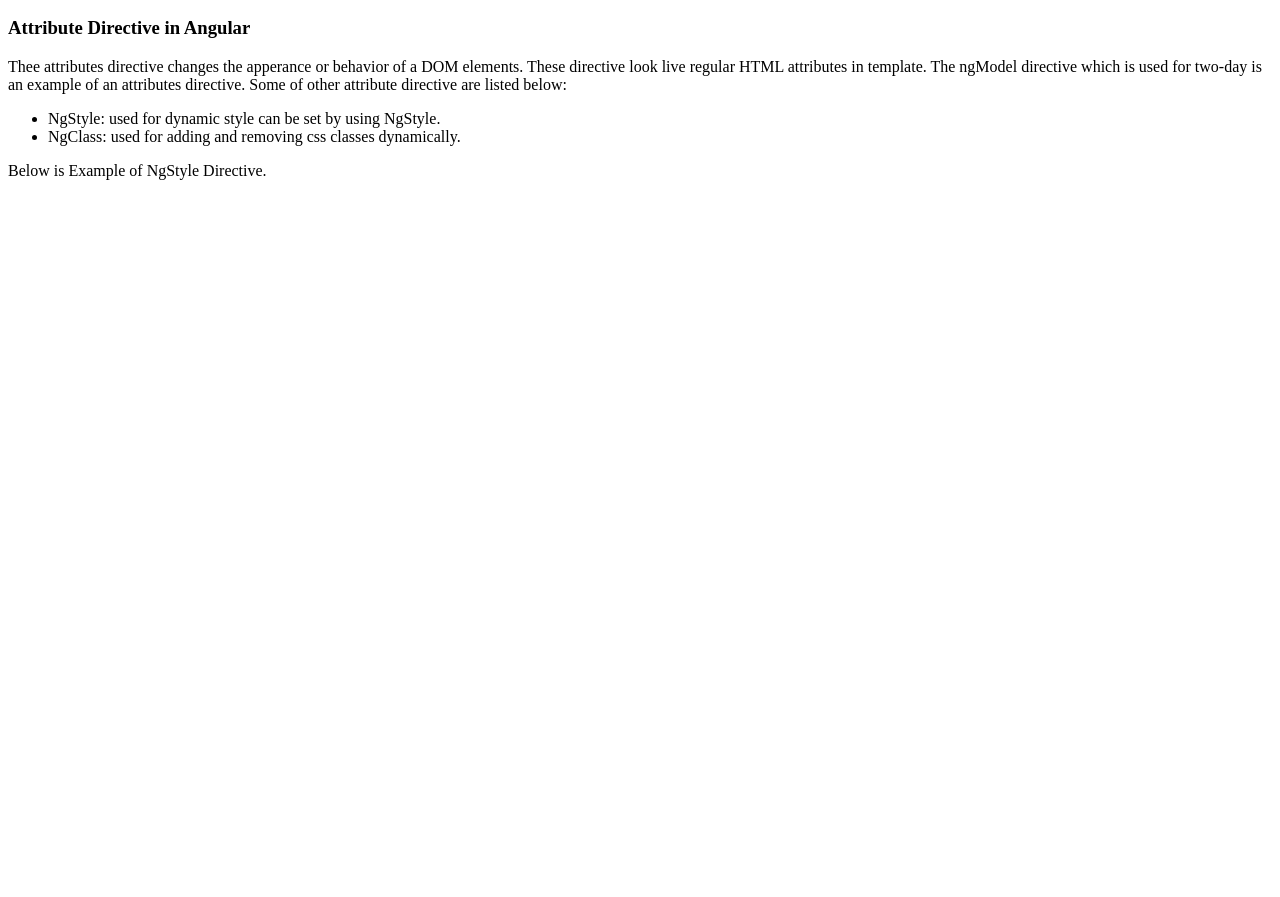
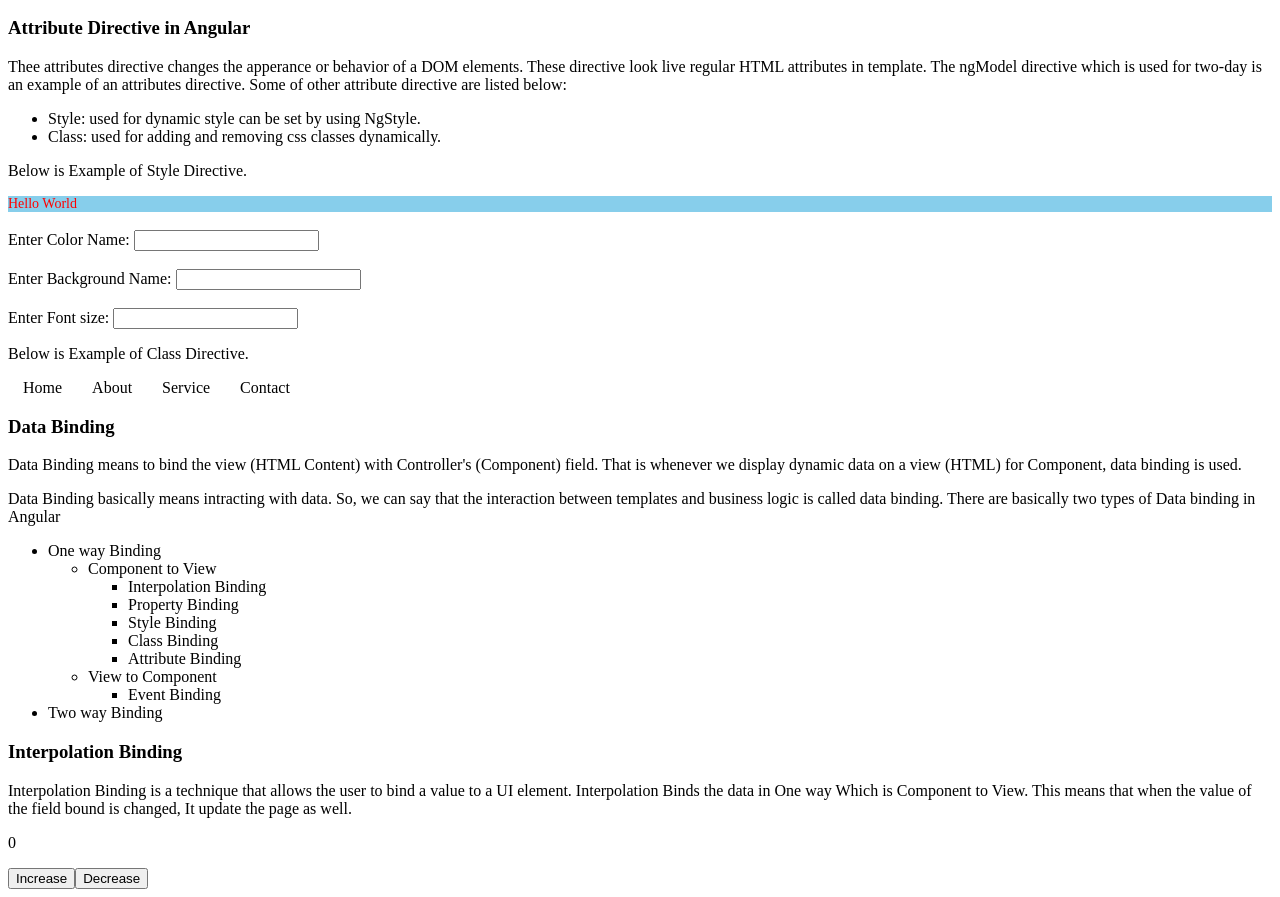
Before and after one commit to abhi-begowalia/learn-angular, an Angular app: page / in a window 1280 px wide. Shown: the part 2403-3300 px from the top of the page. Before the commit the page ends 2599 px from the top, so only its background shows below. Built offline with nearby package versions, Linux system fonts and the light colour scheme.

Commit message:
added the new component

```diff
--- a/src/app/basic-concept/basic-concept.component.html
+++ b/src/app/basic-concept/basic-concept.component.html
@@ -16,3 +16,5 @@
 <app-child-to-parent></app-child-to-parent>
 
 <app-directive></app-directive>
+
+<app-data-binding></app-data-binding>
--- a/src/app/basic-concept/basic-concept.component.ts
+++ b/src/app/basic-concept/basic-concept.component.ts
@@ -8,11 +8,12 @@ import { EncapsulationComponent } from './encapsulation/encapsulation.component'
 import { ParentToChildComponent } from './parent-to-child/parent-to-child.component';
 import { ChildToParentComponent } from './child-to-parent/child-to-parent.component';
 import { DirectiveComponent } from './directive/directive.component';
+import { DataBindingComponent } from './data-binding/data-binding.component';
 
 @Component({
   selector: 'app-basic-concept',
   standalone: true,
-  imports: [FirstComponent,HostListenerComponent,SelectorComponent,PreWhiteSpaComponent,ViewProviderComponent,EncapsulationComponent,ParentToChildComponent,ChildToParentComponent,DirectiveComponent],
+  imports: [FirstComponent,HostListenerComponent,SelectorComponent,PreWhiteSpaComponent,ViewProviderComponent,EncapsulationComponent,ParentToChildComponent,ChildToParentComponent,DirectiveComponent,DataBindingComponent],
   templateUrl: './basic-concept.component.html',
   styleUrl: './basic-concept.component.css'
 })
--- /dev/null
+++ b/src/app/basic-concept/data-binding/data-binding.component.html
@@ -0,0 +1,31 @@
+<h3>Data Binding</h3>
+<p>Data Binding means to bind the view (HTML Content) with Controller's (Component) field. That is whenever we display dynamic data on a view (HTML) for Component, data binding is used.</p>
+<p>Data Binding basically means intracting with data. So, we can say that the interaction between templates and business logic is called data binding. There are basically two types of Data binding in Angular</p>
+<ul>
+    <li>One way Binding
+        <ul>
+            <li>Component to View
+                <ul>
+                    <li>Interpolation Binding</li>
+                    <li>Property Binding</li>
+                    <li>Style Binding</li>
+                    <li>Class Binding </li>
+                    <li>Attribute Binding</li>
+                </ul>
+            </li>
+            <li>View to Component
+                <ul>
+                    <li>Event Binding</li>
+                </ul>
+            </li>
+        </ul>
+    </li>
+    <li>Two way Binding</li>
+</ul>
+
+<h3>Interpolation Binding</h3>
+<p>Interpolation Binding is a technique that allows the user to bind a value to a UI element. Interpolation Binds the data in One way Which is Component to View. This means that when the value of the field bound is changed, It update the page as well.</p>
+<p>{{counter}}</p>
+
+<button (click)="IncreaseCounter()">Increase</button>
+<button (click)="decreaseCounter()">Decrease</button>
--- /dev/null
+++ b/src/app/basic-concept/data-binding/data-binding.component.ts
@@ -0,0 +1,20 @@
+import { Component } from '@angular/core';
+
+@Component({
+  selector: 'app-data-binding',
+  standalone: true,
+  imports: [],
+  templateUrl: './data-binding.component.html',
+  styleUrl: './data-binding.component.css'
+})
+export class DataBindingComponent {
+  counter:number = 0;
+
+  IncreaseCounter(){
+    this.counter = this.counter + 1;
+  }
+
+  decreaseCounter(){
+    this.counter = this.counter - 1;
+  }
+}
--- a/src/app/basic-concept/directive/attribute/attribute.component.css
+++ b/src/app/basic-concept/directive/attribute/attribute.component.css
@@ -0,0 +1,8 @@
+.active{
+    border:1px solid #000;
+    border-radius: 5px;
+}
+.nav{
+    padding: 10px 15px;
+    cursor: pointer;
+}
--- a/src/app/basic-concept/directive/attribute/attribute.component.html
+++ b/src/app/basic-concept/directive/attribute/attribute.component.html
@@ -1,9 +1,29 @@
 <h3>Attribute Directive in Angular</h3>
 <p>Thee attributes directive changes the apperance or behavior of a DOM elements. These directive look live regular HTML attributes in template. The ngModel directive which is used for two-day is an example of an attributes directive. Some of other attribute directive are listed below:</p>
 <ul>
-    <li>NgStyle: used for dynamic style can be set by using NgStyle.</li>
-    <li>NgClass: used for adding and removing css classes dynamically.</li>
+    <li>Style: used for dynamic style can be set by using NgStyle.</li>
+    <li>Class: used for adding and removing css classes dynamically.</li>
 </ul>
 
-<p>Below is Example of NgStyle Directive.</p>
-<!-- <div [ngStyle]="background-color:red">Hello World</div> -->
+<p>Below is Example of Style Directive.</p>
+<div [style]="{'background-color':dStyle.bg,'color':dStyle.color,'font-size':dStyle.fontSize+'px'}">Hello World</div>
+
+<br>
+<label>Enter Color Name: </label>
+<input type="text" #colorName (keyup)="UpdateDStyle('color',colorName)"/>
+
+<br>
+<br>
+<label>Enter Background Name: </label>
+<input type="text" #bgColor (keyup)="UpdateDStyle('bg',bgColor)"/>
+
+<br>
+<br>
+<label>Enter Font size: </label>
+<input type="number" #fontSize (keyup)="UpdateDStyle('fontSize',fontSize)"/>
+
+
+<p>Below is Example of Class Directive.</p>
+@for(navItem of navItems; track navItems){
+    <span class="nav" #navItemRef (click)="activateNavItem(navItemRef)">{{ navItem }}</span>
+}
--- a/src/app/basic-concept/directive/attribute/attribute.component.ts
+++ b/src/app/basic-concept/directive/attribute/attribute.component.ts
@@ -8,5 +8,27 @@ import { Component } from '@angular/core';
   styleUrl: './attribute.component.css'
 })
 export class AttributeComponent {
+  dStyle:any = {
+    'bg':"skyblue",
+    'color':'red',
+    'fontSize':14
+  }
 
+  UpdateDStyle(ele:any,val:any){
+    this.dStyle[ele]= val.value;
+  }
+
+  activeNavItem: any;
+  navItems = ['Home', 'About', 'Service', 'Contact'];
+
+  activateNavItem(navItemRef: any): void {
+    // Remove 'active' class from the previously active item
+    if (this.activeNavItem) {
+      this.activeNavItem.classList.remove('active');
+    }
+
+    // Add 'active' class to the clicked item
+    this.activeNavItem = navItemRef;
+    this.activeNavItem.classList.add('active');
+  }
 }
--- a/src/app/basic-concept/directive/structural/loops/loops.component.html
+++ b/src/app/basic-concept/directive/structural/loops/loops.component.html
@@ -36,7 +36,7 @@
 
 
     @for(data of dummyData; track data.id; let i = $index,e = $even,od = $odd,f=$first,l=$last,c = $count){
-        <tr>
+        <tr [style]="{'background-color': e ? '#fff6c9': ''}">
             @if(f){
                 <td>First {{ od ? "Even" : 'Odd' }}</td>  <!-- first index is 0 and even and odd is starting counting from the 0 thats why I have used its opposite condition. -->
             }@else if (l) {
```
Also changed, not shown: src/app/basic-concept/data-binding/data-binding.component.css (added), 1 other file (tests, documents, lock files or other folders).
